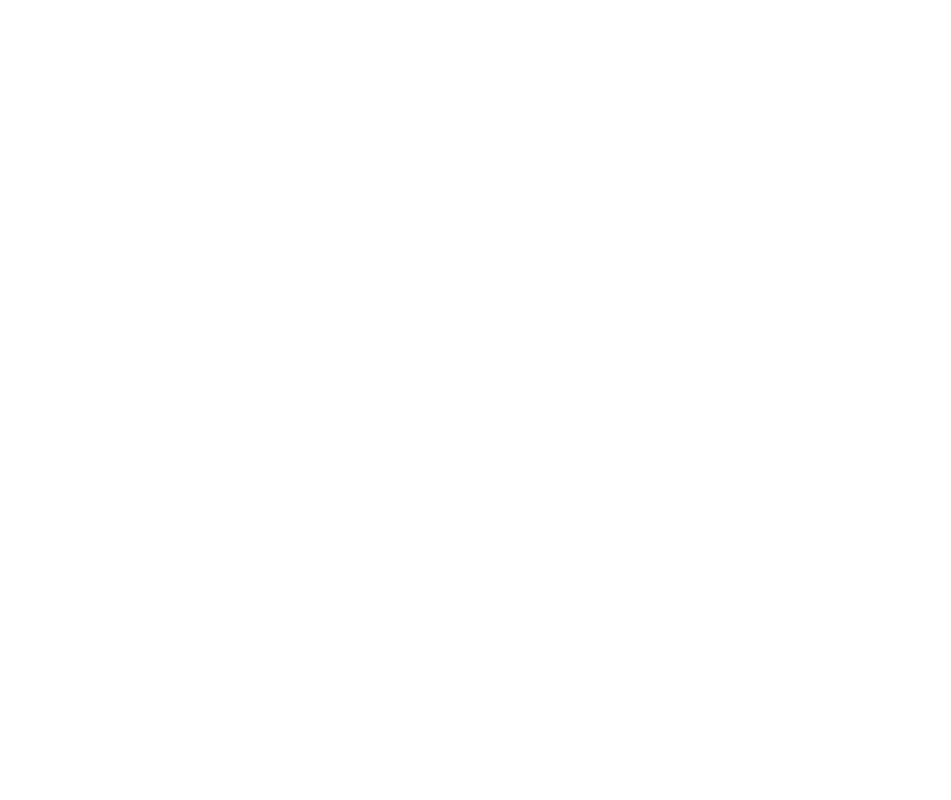
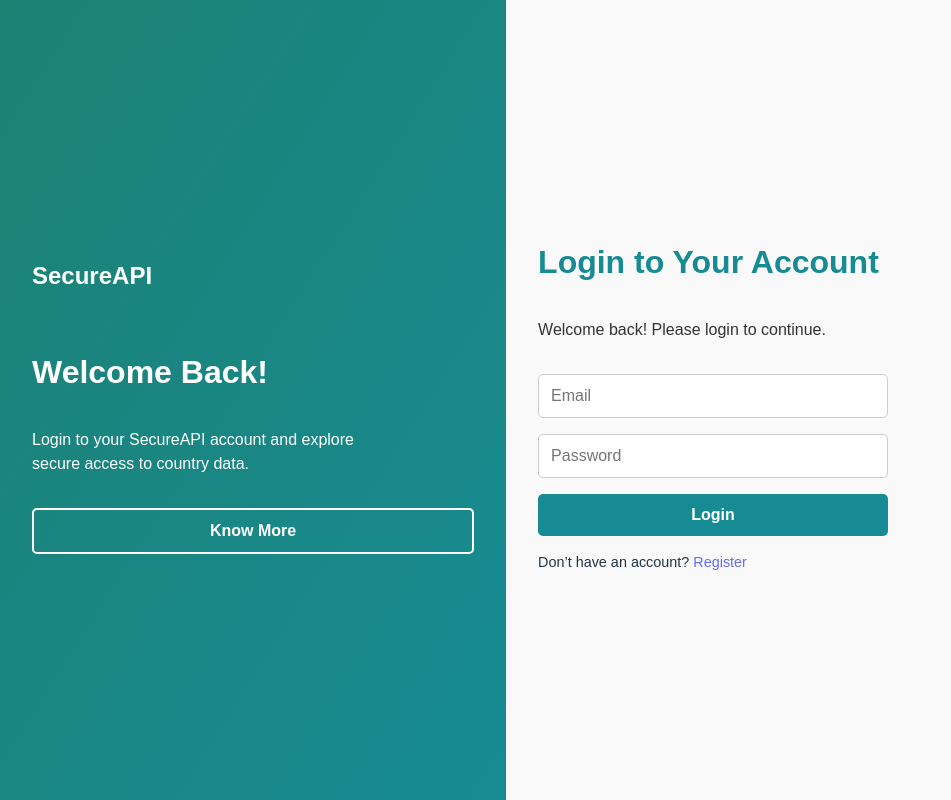
Before and after one commit to PeshalaPerera/6COSC022W-CW-1, a React (Vite) app in the folder frontend/: page /login in a window 1280 px wide. Before the commit this address had no page. Shown: the whole page, without its empty margins (0-951 px from the left). Built offline with nearby package versions, Linux system fonts and the light colour scheme.

Commit message:
feat: implement login screen with form and JWT token storage

```diff
--- a/frontend/src/App.tsx
+++ b/frontend/src/App.tsx
@@ -1,11 +1,14 @@
 import { Route, Routes } from 'react-router-dom'
 import Register from './pages/Register'
-// (later you'll add Login, Dashboard, etc.)
+import Login from './pages/Login'
+import Dashboard from './pages/Login'
 
 function App() {
   return (
     <Routes>
       <Route path="/register" element={<Register />} />
+      <Route path="/login" element={<Login />} />
+      <Route path="/dashboard" element={<Dashboard />} />
       {/* more routes coming soon */}
     </Routes>
   )
--- a/frontend/src/pages/Login.tsx
+++ b/frontend/src/pages/Login.tsx
@@ -0,0 +1,155 @@
+import React, { useState } from 'react';
+import axios from 'axios';
+import { useNavigate, Link } from 'react-router-dom';
+
+const Login = () => {
+  const [form, setForm] = useState({ email: '', password: '' });
+  const navigate = useNavigate();
+
+  const handleChange = (e: React.ChangeEvent<HTMLInputElement>) => {
+    setForm({ ...form, [e.target.name]: e.target.value });
+  };
+
+  const handleSubmit = async (e: React.FormEvent) => {
+    e.preventDefault();
+    try {
+      const res = await axios.post('http://localhost:8000/auth/login', form);
+      const token = res.data.access_token;
+      localStorage.setItem('token', token);
+      alert('Login successful!');
+      navigate('/dashboard');
+    } catch (err: any) {
+      alert(typeof err.response?.data?.detail === 'string'
+        ? err.response.data.detail
+        : JSON.stringify(err.response?.data || 'Login failed'));
+    }
+  };
+
+  return (
+    <div style={styles.wrapper}>
+      {/* Left Panel */}
+      <div style={styles.leftPanel}>
+        <h1 style={styles.logo}>SecureAPI</h1>
+        <h2 style={styles.welcome}>Welcome Back!</h2>
+        <p style={styles.description}>
+          Login to your SecureAPI account and explore secure access to
+          country data.
+        </p>
+        <button style={styles.knowMore}>Know More</button>
+      </div>
+
+      {/* Right Panel */}
+      <div style={styles.rightPanel}>
+        <h2 style={styles.title}>Login to Your Account</h2>
+        <p style={styles.subtitle}>Welcome back! Please login to continue.</p>
+        <form onSubmit={handleSubmit} style={styles.form}>
+          <input
+            name="email"
+            placeholder="Email"
+            onChange={handleChange}
+            required
+            style={styles.input}
+          />
+          <input
+            name="password"
+            type="password"
+            placeholder="Password"
+            onChange={handleChange}
+            required
+            style={styles.input}
+          />
+          <button type="submit" style={styles.button}>Login</button>
+        </form>
+        <p style={styles.switchText}>
+          Don’t have an account? <Link to="/register">Register</Link>
+        </p>
+      </div>
+    </div>
+  );
+};
+
+const styles: { [key: string]: React.CSSProperties } = {
+  wrapper: {
+    display: 'flex',
+    height: '100vh',
+    fontFamily: 'Arial, sans-serif',
+  },
+  leftPanel: {
+    flex: 1,
+    background: 'linear-gradient(to bottom right, #1c8274, #178b93)',
+    color: '#fff',
+    padding: '4rem 2rem',
+    display: 'flex',
+    flexDirection: 'column',
+    justifyContent: 'center',
+  },
+  logo: {
+    fontSize: '1.5rem',
+    fontWeight: 'bold',
+    marginBottom: '2rem',
+  },
+  welcome: {
+    fontSize: '2rem',
+    marginBottom: '1rem',
+  },
+  description: {
+    fontSize: '1rem',
+    maxWidth: '80%',
+    marginBottom: '2rem',
+    lineHeight: '1.5',
+  },
+  knowMore: {
+    padding: '0.75rem 1.5rem',
+    backgroundColor: 'transparent',
+    border: '2px solid white',
+    color: '#fff',
+    fontWeight: 'bold',
+    borderRadius: '5px',
+    cursor: 'pointer',
+  },
+  rightPanel: {
+    flex: 1,
+    backgroundColor: '#f9f9f9',
+    padding: '4rem 2rem',
+    display: 'flex',
+    flexDirection: 'column',
+    justifyContent: 'center',
+  },
+  title: {
+    fontSize: '2rem',
+    color: '#178b93',
+    marginBottom: '1rem',
+  },
+  subtitle: {
+    fontSize: '1rem',
+    color: '#333',
+    marginBottom: '2rem',
+  },
+  form: {
+    display: 'flex',
+    flexDirection: 'column',
+    gap: '1rem',
+    maxWidth: '350px',
+  },
+  input: {
+    padding: '0.75rem',
+    borderRadius: '5px',
+    border: '1px solid #ccc',
+    fontSize: '1rem',
+  },
+  button: {
+    padding: '0.75rem',
+    backgroundColor: '#178b93',
+    color: '#fff',
+    border: 'none',
+    borderRadius: '5px',
+    fontWeight: 'bold',
+    cursor: 'pointer',
+  },
+  switchText: {
+    marginTop: '1rem',
+    fontSize: '0.9rem',
+  },
+};
+
+export default Login;
```
